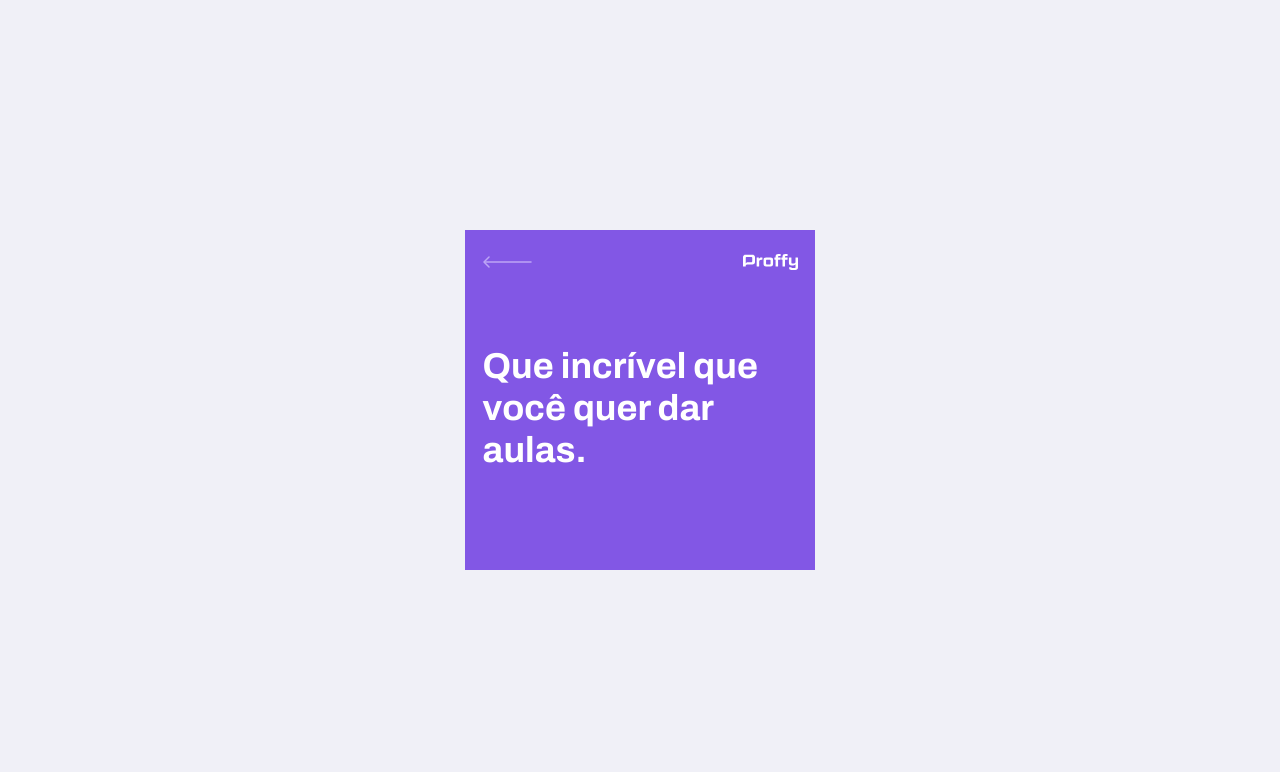
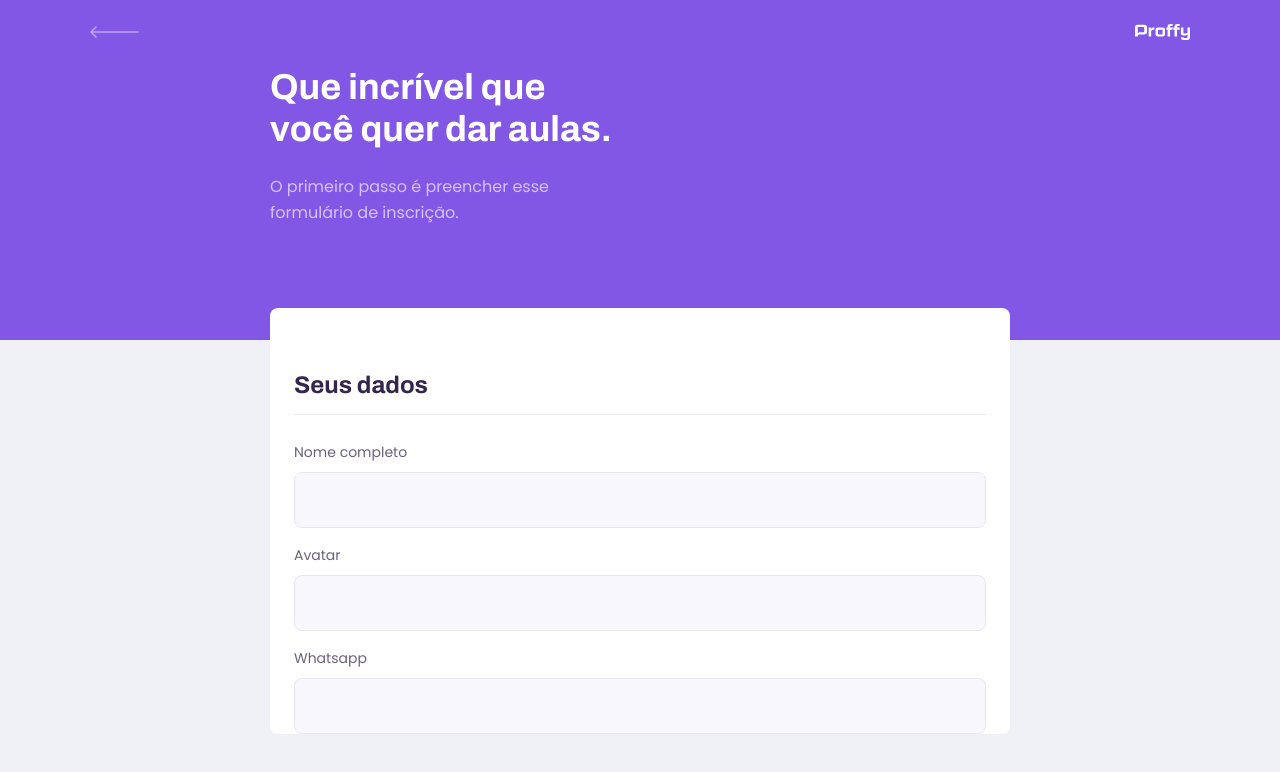
Before and after one commit to kelvindemirandabarros/nlw2, a React (Create React App) app in the folder web/: page /give-classes in a window 1280 px wide. Shown: the top 772 px of the page. Built offline with nearby package versions, Linux system fonts and the light colour scheme; the HTML template or start-up script is replaced by a standard one.

Commit message:
v.0.1.8
- Ajustes no componente PageHeader.
- Criação de um componente Input.
- Continuando a criação da rota '/give-classes'.

```diff
--- /dev/null
+++ b/web/src/components/Input/index.tsx
@@ -0,0 +1,19 @@
+import React, { InputHTMLAttributes } from 'react';
+import './styles.css';
+
+interface InputProps extends InputHTMLAttributes < HTMLInputElement > {
+    name: string;
+    label: string;
+
+}
+
+const Input: React.FC<InputProps> = ({ name, label, ...rest }) => {
+    return (
+        <div className="input-block">
+            <label htmlFor={ name }>{ label }</label>
+            <input type="text" id={ name } { ...rest }/>
+        </div>
+    );
+}
+
+export default Input;
--- /dev/null
+++ b/web/src/components/Input/styles.css
@@ -0,0 +1,34 @@
+.input-block {
+    position: relative;
+}
+
+.input-block + .input-block {
+    margin-top: 1.4rem;
+}
+
+.input-block label {
+    font-size: 1.4rem;
+}
+
+.input-block input {
+    width: 100%;
+    height: 5.6rem;
+    margin-top: 0.8rem;
+    border-radius: 0.8rem;
+    background: var( --color-input-background );
+    border: 1px solid var( --color-line-in-white );
+    outline: 0;
+    padding: 0 1.6rem;
+    font: 1.6rem Archivo;
+}
+
+.input-block:focus-within::after {
+    width: calc( 100% - 3.2rem );
+    height: 2px;
+    content: '';
+    background: var( --color-primary-light );
+    position: absolute;
+    left: 1.6rem;
+    right: 1.6rem;
+    bottom: 0;
+}
--- a/web/src/components/PageHeader/index.tsx
+++ b/web/src/components/PageHeader/index.tsx
@@ -6,9 +6,10 @@
 
 interface PageHeaderProps {
     title: string;
+    description?: string; // Propriedade não obrigatória.
 }
 
-const PageHeader: React.FC< PageHeaderProps > = ({ title, children }) => {
+const PageHeader: React.FC< PageHeaderProps > = ({ title, description, children }) => {
     return (
         <header className='page-header'>
             <div className="top-bar-container">
@@ -20,6 +21,7 @@
 
             <div className='header-content'>
                 <strong>{ title }</strong>
+                { description && <p>{ description }</p> }
 
                 { children }
             </div>
--- a/web/src/components/PageHeader/styles.css
+++ b/web/src/components/PageHeader/styles.css
@@ -40,6 +40,14 @@
     color: var( --color-title-in-primary );
 }
 
+.page-header .header-content p {
+    max-width: 30rem;
+    font-size: 1.6rem;
+    line-height: 2.6rem;
+    color: var( --color-text-in-primary );
+    margin-top: 2.4rem;
+}
+
 @media ( min-width: 700px ) {
     .page-header {
         height: 340px;
--- a/web/src/pages/TeacherForm/index.tsx
+++ b/web/src/pages/TeacherForm/index.tsx
@@ -1,13 +1,25 @@
 import React from 'react';
 import PageHeader from '../../components/PageHeader';
+import Input from '../../components/Input';
 import './styles.css';
 
 function TeacherForm () {
     return (
-        <div>
+        <div id='page-teacher-form' className='container'>
             <PageHeader
                 title='Que incrível que você quer dar aulas.'
+                description='O primeiro passo é preencher esse formulário de inscrição.'
             />
+
+            <main>
+                <fieldset>
+                    <legend>Seus dados</legend>
+
+                    <Input name='name' label='Nome completo' />
+                    <Input name='avatar' label='Avatar' />
+                    <Input name='whatsapp' label='Whatsapp' />
+                </fieldset>
+            </main>
         </div>
     );
 }
--- a/web/src/pages/TeacherForm/styles.css
+++ b/web/src/pages/TeacherForm/styles.css
@@ -0,0 +1,39 @@
+#page-teacher-form {
+    width: 100vw;
+    height: 100vh;
+}
+
+#page-teacher-form .page-header .header-content {
+    margin-bottom: 6.4rem;
+}
+
+#page-teacher-form main {
+    background: var( --color-box-base );
+    width: 100%;
+    max-width: 74rem;
+    border-radius: 0.8rem;
+    margin: -3.2rem auto 3.2rem;
+    padding-top: 6.4rem;
+    overflow: hidden;
+}
+
+#page-teacher-form main fieldset {
+    border: 0;
+    padding: 0 2.4rem;
+}
+
+#page-teacher-form main fieldset + fieldset {
+    margin-top: 6.4rem;
+}
+
+#page-teacher-form main fieldset legend {
+    font: 700 2.4rem Archivo;
+    color: var( --color-text-title );
+    margin-bottom: 2.4rem;
+    display: flex;
+    align-items: center;
+    justify-content: space-between;
+    width: 100%;
+    padding-bottom: 1.6rem;
+    border-bottom: 1px solid var( --color-line-in-white );
+}
--- a/web/src/pages/TeacherList/index.tsx
+++ b/web/src/pages/TeacherList/index.tsx
@@ -1,6 +1,7 @@
 import React from 'react';
 import PageHeader from '../../components/PageHeader';
 import TeacherItem from '../../components/TeacherItem';
+import Input from '../../components/Input';
 import './styles.css';
 
 function TeacherList () {
@@ -10,20 +11,9 @@
                 title='Estes são os proffys disponíveis.'
             >
                 <form id="search-teachers">
-                    <div className="input-block">
-                        <label htmlFor="subject">Matéria</label>
-                        <input type="text" id='subject'/>
-                    </div>
-
-                    <div className="input-block">
-                        <label htmlFor="week-day">Dia da semana</label>
-                        <input type="text" id='week-day'/>
-                    </div>
-
-                    <div className="input-block">
-                        <label htmlFor="time">Hora</label>
-                        <input type="text" id='time'/>
-                    </div>
+                    <Input name="subject" label='Matéria'/>
+                    <Input name="week_day" label='Dia da semana'/>
+                    <Input type='time' name="time" label='Hora'/>
                 </form>
             </PageHeader>
 
--- a/web/src/pages/TeacherList/styles.css
+++ b/web/src/pages/TeacherList/styles.css
@@ -5,41 +5,6 @@
 
 #search-teachers label {
     color: var( --color-text-in-primary );
-}
-
-#search-teachers .input-block {
-    position: relative;
-}
-
-#search-teachers .input-block + .input-block {
-    margin-top: 1.4rem;
-}
-
-#search-teachers .input-block label {
-    font-size: 1.4rem;
-}
-
-#search-teachers .input-block input {
-    width: 100%;
-    height: 5.6rem;
-    margin-top: 0.8rem;
-    border-radius: 0.8rem;
-    background: var( --color-input-background );
-    border: 1px solid var( --color-line-in-white );
-    outline: 0;
-    padding: 0 1.6rem;
-    font: 1.6rem Archivo;
-}
-
-#search-teachers .input-block:focus-within::after {
-    width: calc( 100% - 3.2rem );
-    height: 2px;
-    content: '';
-    background: var( --color-primary-light );
-    position: absolute;
-    left: 1.6rem;
-    right: 1.6rem;
-    bottom: 0;
 }
 
 #page-teacher-list main {
```
Also changed, not shown: 1 other file (tests, documents, lock files or other folders).
